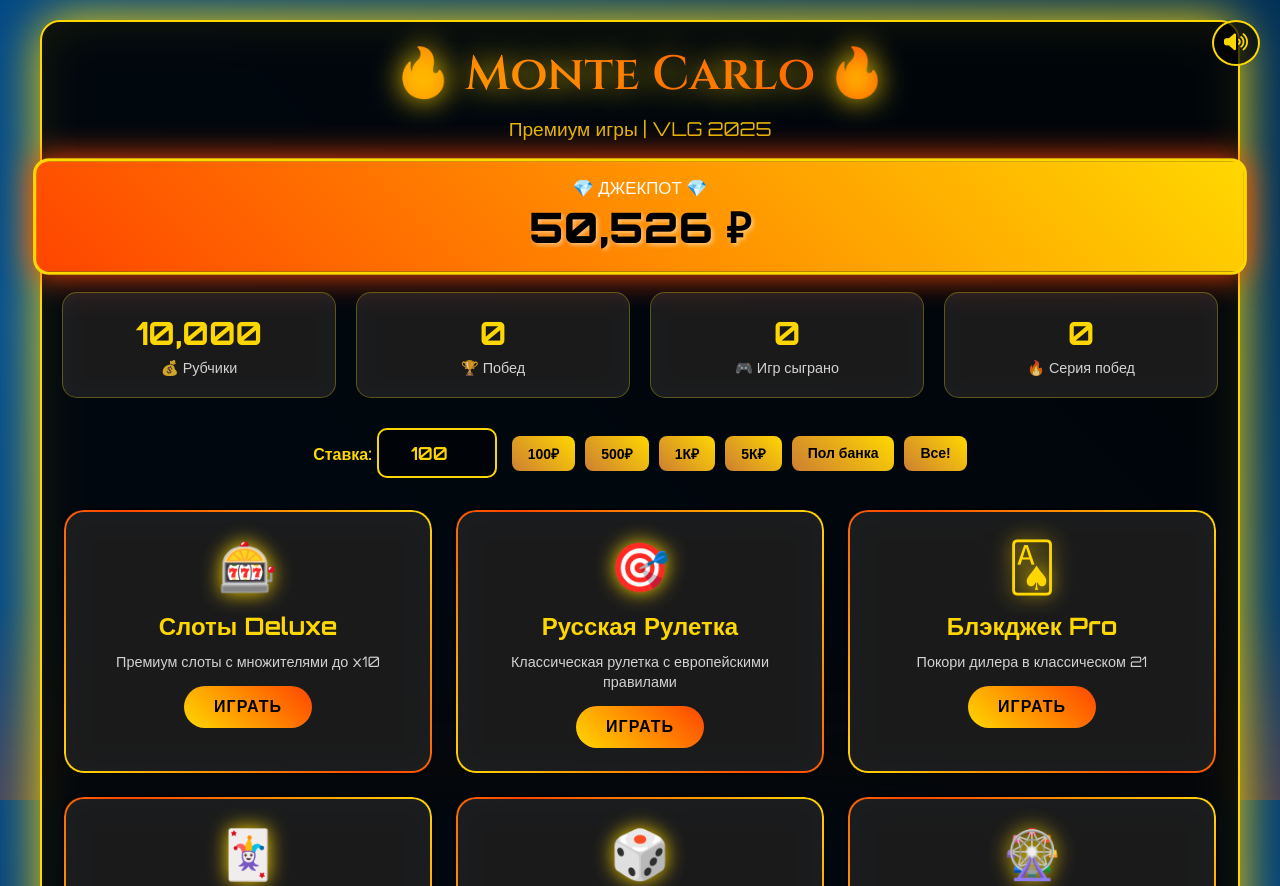
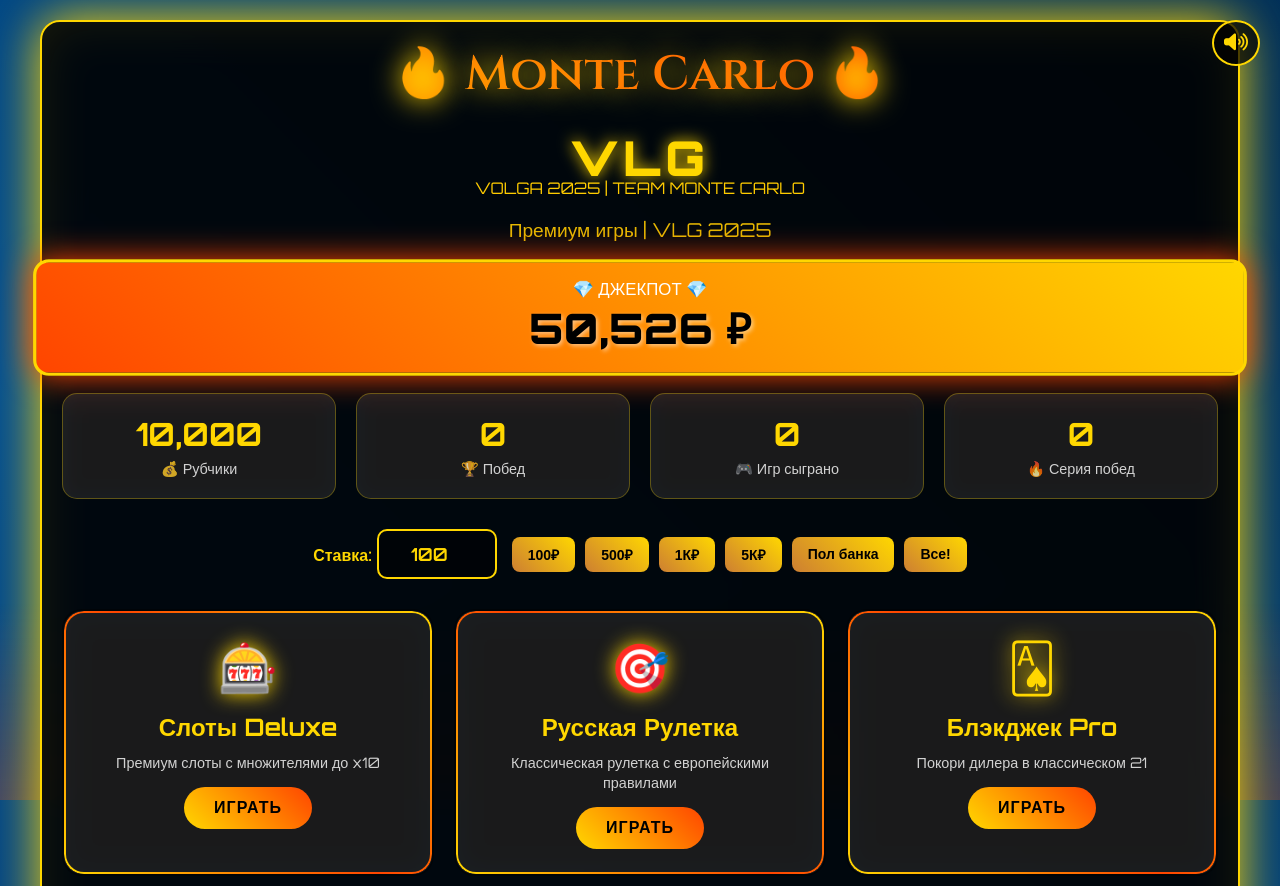
Before and after one commit to KosmoSega/MonteCarlovlg, a plain HTML site: page index.html in a window 1280 px wide. Shown: the top 886 px of the page. Drawn offline with nearby package versions, Linux system fonts and the light colour scheme; some packages are replaced by stand-ins of ours; a script that the page names is missing.

Commit message:
Update index.html

```diff
--- a/index.html
+++ b/index.html
@@ -781,6 +781,14 @@
   <div class="container">
     <div class="header">
       <h1 class="casino-title">🔥 Monte Carlo 🔥</h1>
+      <!-- Логотип Volga 2025 -->
+<div style="margin: 20px 0; text-align: center;">
+  <div style="font-family: 'Orbitron', sans-serif; font-size: 3rem; font-weight: 900;
+              color: #ffd700; text-shadow: 0 0 15px #ffd700; letter-spacing: 5px;">
+    VLG
+  </div>
+  <p style="color: #ffcc00; margin-top: -10px;">VOLGA 2025 | TEAM MONTE CARLO</p>
+</div>
       <p class="subtitle">Премиум игры | VLG 2025</p>
 
       <div class="jackpot-display">
```
